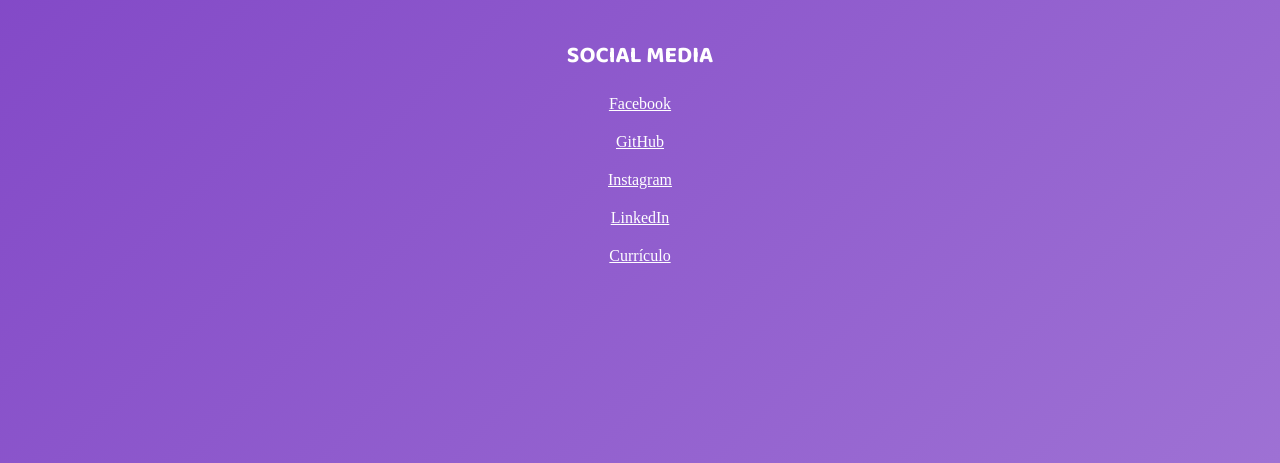
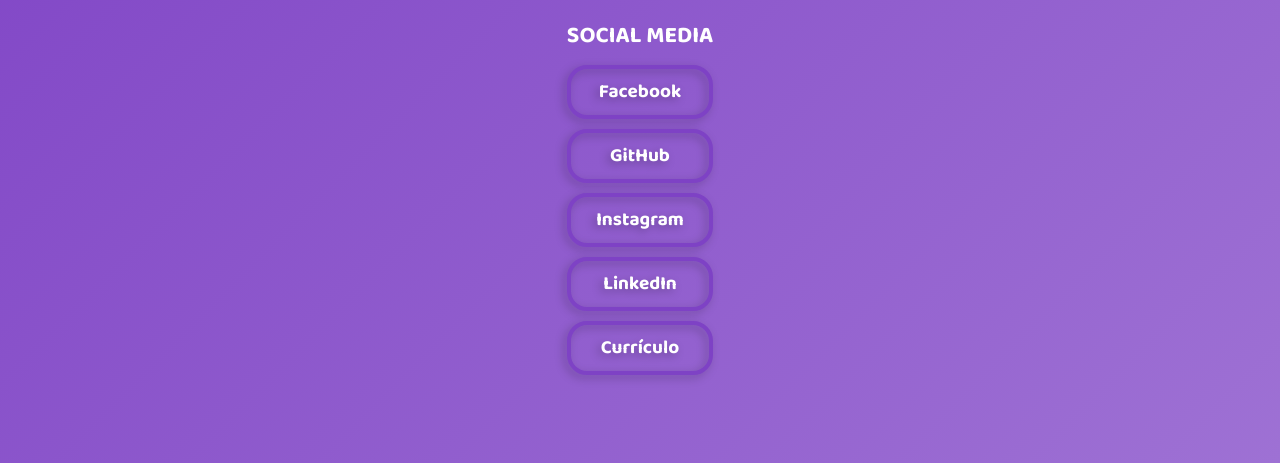
Before and after one commit to felipemaxplay/my-link-tree, a plain HTML site: page index.html in a window 1280 px wide. Shown: the part 337-800 px from the top of the page. Drawn offline with Linux system fonts and the light colour scheme.

Commit message:
content completed?

```diff
--- a/css/style.css
+++ b/css/style.css
@@ -42,7 +42,7 @@
     flex-direction: column;
     align-items: center;
     padding: 20px;
-    gap: 20px;
+    gap: 10px;
 
     flex: none;
     order: 0;
@@ -86,13 +86,41 @@
     flex-direction: column;
     align-items: center;
     padding: 20px;
-    gap: 20px;
+    gap: 10px;
 
     flex: none;
     order: 1;
     flex-grow: 0;
 }
 
+.content h4 {
+    flex: none;
+    order: 0;
+    flex-grow: 0;
+}
+
 .btn-link {
+    display: flex;
+    flex-direction: row;
+    justify-content: center;
+    align-items: center;
+    padding: 8px;
+    gap: 10px;
+
+    border: 4px solid #7E42C5;
+    border-radius: 20px;
+
+    filter: drop-shadow(-3px 3px 4px rgba(0, 0, 0, 0.25));
+
+    flex: none;
+    align-self: stretch;
+    flex-grow: 0;
+}
+
+.btn-link a {
+    font-family: "BalooBhai2 Bold";
+    font-size: 19px;
     color: white;
+
+    text-decoration: none;
 }
--- a/index.html
+++ b/index.html
@@ -18,11 +18,24 @@
         </div>
         <div class="content">
             <h4>SOCIAL MEDIA</h4>
-            <a class="btn-link" href="#">Facebook</a>
-            <a class="btn-link" href="#">GitHub</a>
-            <a class="btn-link" href="#">Instagram</a>
-            <a class="btn-link" href="#">LinkedIn</a>
-            <a class="btn-link" href="#">Currículo</a>
+            <div class="btn-link">
+                <a href="https://www.facebook.com/felipemaxplay" target="_blank">Facebook</a>
+            </div>
+            <div class="btn-link">
+                <a href="http://github.com/felipemaxplay" target="_blank">GitHub</a>
+            </div>
+            <div class="btn-link">
+                <a href="https://www.instagram.com/felipemaxplay" target="_blank">Instagram</a>
+            </div>
+            <div class="btn-link">
+                <a href="https://www.linkedin.com/in/felipe-gl" target="_blank">LinkedIn</a>
+            </div>
+            <div class="btn-link">
+                <a href="#">Currículo</a>
+            </div>
+        </div>
+        <div class="footer">
+
         </div>
     </div>
 </body>
```
